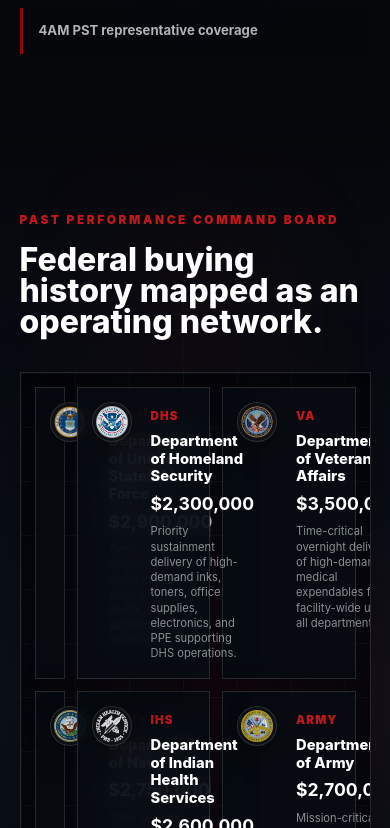
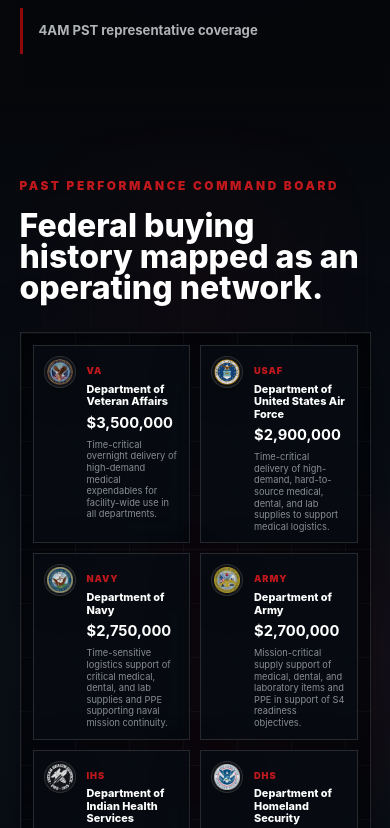
Before and after one commit to actuallyalp/method-one-site, a React (Vite) app: page / in a window 390 px wide. Shown: the part 876-1704 px from the top of the page. Built offline with nearby package versions, Linux system fonts and the light colour scheme.

Commit message:
fix mobile view

```diff
--- a/src/App.css
+++ b/src/App.css
@@ -1481,6 +1481,7 @@
   .hero-section {
     min-height: auto;
     padding-top: 96px;
+    padding-bottom: 52px;
   }
 
   .hero-telemetry {
@@ -1491,15 +1492,17 @@
 
   .cinematic-section {
     min-height: auto;
+    padding-block: 72px;
   }
 
   .command-board {
     position: relative;
     inset: auto;
     display: grid;
-    gap: 12px;
-    margin-top: 34px;
-    padding: 14px;
+    gap: 14px;
+    margin-top: 28px;
+    padding: 12px;
+    overflow: visible;
   }
 
   .network-core,
@@ -1511,22 +1514,54 @@
   .agency-node {
     position: static;
     width: 100%;
+    height: auto;
     min-height: auto;
+    grid-template-columns: 34px 1fr;
+    gap: 9px;
+    padding: 10px;
   }
 
   .agency-grid {
     position: static;
-    grid-template-columns: 1fr;
+    grid-template-columns: repeat(auto-fit, minmax(150px, 1fr));
+    grid-template-rows: auto;
+    gap: 10px;
+  }
+
+  .agency-node[class*="node-"] {
+    grid-column: auto;
+    grid-row: auto;
   }
 
   .agency-seal {
-    width: 40px;
-    height: 40px;
+    width: 32px;
+    height: 32px;
   }
 
   .agency-seal img {
-    max-width: 32px;
-    max-height: 32px;
+    width: 26px;
+    height: 26px;
+  }
+
+  .agency-code {
+    margin-bottom: 5px;
+    font-size: 0.58rem;
+  }
+
+  .agency-node h3 {
+    font-size: 0.68rem;
+    line-height: 1.15;
+  }
+
+  .agency-node strong {
+    margin-top: 4px;
+    font-size: 0.92rem;
+  }
+
+  .agency-node p {
+    margin-top: 5px;
+    font-size: 0.58rem;
+    line-height: 1.25;
   }
 
   .award-rail {
@@ -1591,14 +1626,16 @@
 
   .briefcase-stage {
     position: relative;
-    min-height: 700px;
-    margin-top: 32px;
+    min-height: 620px;
+    margin-top: 28px;
+    place-items: start center;
     overflow: hidden;
   }
 
   .briefcase-unit {
-    width: min(360px, 78vw);
-    height: 224px;
+    width: min(330px, 76vw);
+    height: 206px;
+    margin-top: 54px;
   }
 
   .briefcase-body {
@@ -1610,43 +1647,57 @@
   }
 
   .briefcase-handle {
-    width: 138px;
-    height: 62px;
+    width: 128px;
+    height: 56px;
   }
 
   .module-field {
+    left: 14px;
+    right: 14px;
+    top: 292px;
+    display: grid;
+    grid-template-columns: repeat(3, minmax(0, 1fr));
+    gap: 7px;
+    place-items: initial;
+  }
+
+  .module {
+    position: static;
+    min-width: 0;
+    padding: 9px 7px;
+    font-size: 0.58rem;
+    letter-spacing: 0.12em;
+  }
+
+  .doc-layers {
     left: 18px;
     right: 18px;
-    top: 330px;
-    display: flex;
-    flex-wrap: wrap;
+    top: auto;
+    bottom: 106px;
     gap: 8px;
-    place-items: initial;
-  }
-
-  .module {
-    position: static;
-    flex: 1 1 calc(50% - 8px);
-  }
-
-  .doc-layers {
-    right: auto;
-    top: auto;
-    bottom: 96px;
   }
 
   .doc-layer {
-    width: min(300px, 82vw);
-  }
-
-  .module {
-    min-width: 104px;
-    font-size: 0.68rem;
+    width: 100%;
+    padding: 10px;
+    font-size: 0.62rem;
+    letter-spacing: 0.06em;
+  }
+
+  .briefcase-exit {
+    bottom: 24px;
+    padding: 14px;
   }
 
   .process-board {
-    grid-template-columns: 1fr;
-    margin-top: 34px;
+    grid-template-columns: repeat(auto-fit, minmax(150px, 1fr));
+    gap: 10px;
+    margin-top: 28px;
+  }
+
+  .process-step {
+    min-height: auto;
+    padding: 14px;
   }
 
   .rfq-form .full {
```
